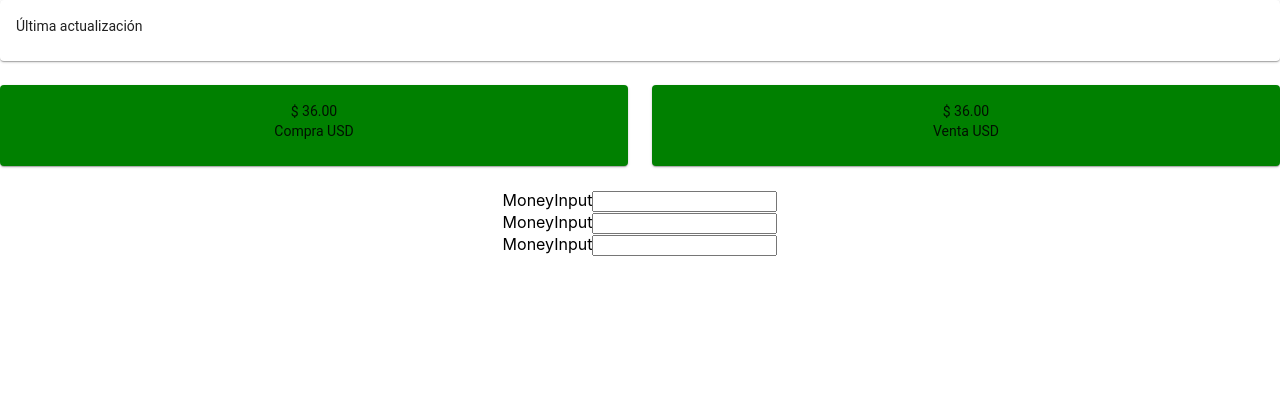
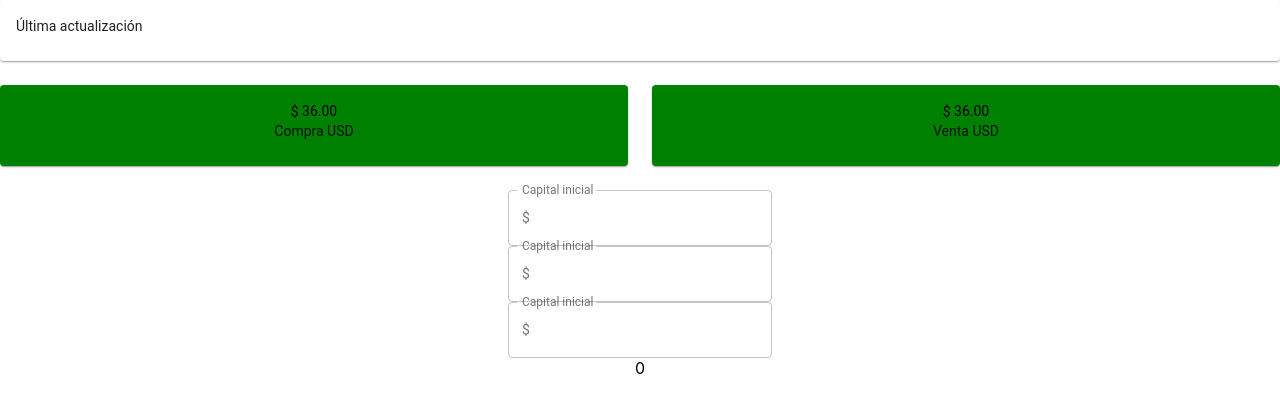
Before and after one commit to daniffig/the-right-choice-app, a React (Create React App) app: page / in a window 1280 px wide. Shown: the top 412 px of the page. Built offline with nearby package versions, Linux system fonts and the light colour scheme.

Commit message:
added events

```diff
--- a/src/App.js
+++ b/src/App.js
@@ -14,7 +14,7 @@ class App extends Component {
   render() {
     return (
       <div className="App">
-        <Grid container spacing={24} className="AppContainer">
+        <Grid container spacing={24}>
           <Grid item xs={12}>
             <LastUpdate id="LastUpdate-last-update"></LastUpdate>
           </Grid>
--- a/src/components/Calculator/components/MoneyInput/index.js
+++ b/src/components/Calculator/components/MoneyInput/index.js
@@ -1,11 +1,34 @@
 import React from "react";
 
+import Input from '@material-ui/core/Input';
+import { TextField, InputAdornment } from "@material-ui/core";
+
 export default class MoneyInput extends React.Component {
+  constructor() {
+    super();
+    this.state = {
+      value: null
+    }
+  }
+
+  handleChange(e) {
+    const value = e.target.value;
+    this.props.changeValue(value);
+  }
+
   render () {
     return (
       <div>
-        <label>MoneyInput</label>
-        <input type="text" val="fede"></input>
+        <TextField
+          value={this.state.value}
+          variant="outlined"
+          label="Capital inicial"
+          onChange={this.handleChange.bind(this)}
+          InputProps={{
+            startAdornment: <InputAdornment position="start">$</InputAdornment>,
+          }}>
+
+        </TextField>
       </div>
     );
   }
--- a/src/components/Calculator/index.js
+++ b/src/components/Calculator/index.js
@@ -5,12 +5,26 @@ import './styles.scss'
 import MoneyInput from './components/MoneyInput'
 
 export default class Calculator extends React.Component {
+  constructor() {
+    super();
+
+    this.state = {
+      initialCapital: null
+    }
+  }
+
+  changeInitialCapital(initialCapital) {
+    this.setState({initialCapital});
+  }
+
   render () {
     return (
       <div className="Calculator" id="calculator">
+        <MoneyInput changeValue={this.changeInitialCapital.bind(this)}/>
         <MoneyInput />
         <MoneyInput />
-        <MoneyInput />
+        <div>{this.state.initialCapital}</div>
+        <div>{this.state.initialCapital * 10}</div>
       </div>
     );
   }
--- a/src/components/ExchangeRate/index.js
+++ b/src/components/ExchangeRate/index.js
@@ -15,7 +15,7 @@ export default class ExchangeRate extends React.Component {
     return (
       <Card id={this.props.id} className={className}>
         <CardContent>
-          <Typography component="h2">$ 36.00</Typography>
+          <Typography component="h2" color='inherit'>$ 36.00</Typography>
           <Typography component="p">{this.props.label}</Typography>
         </CardContent>
       </Card>
```
